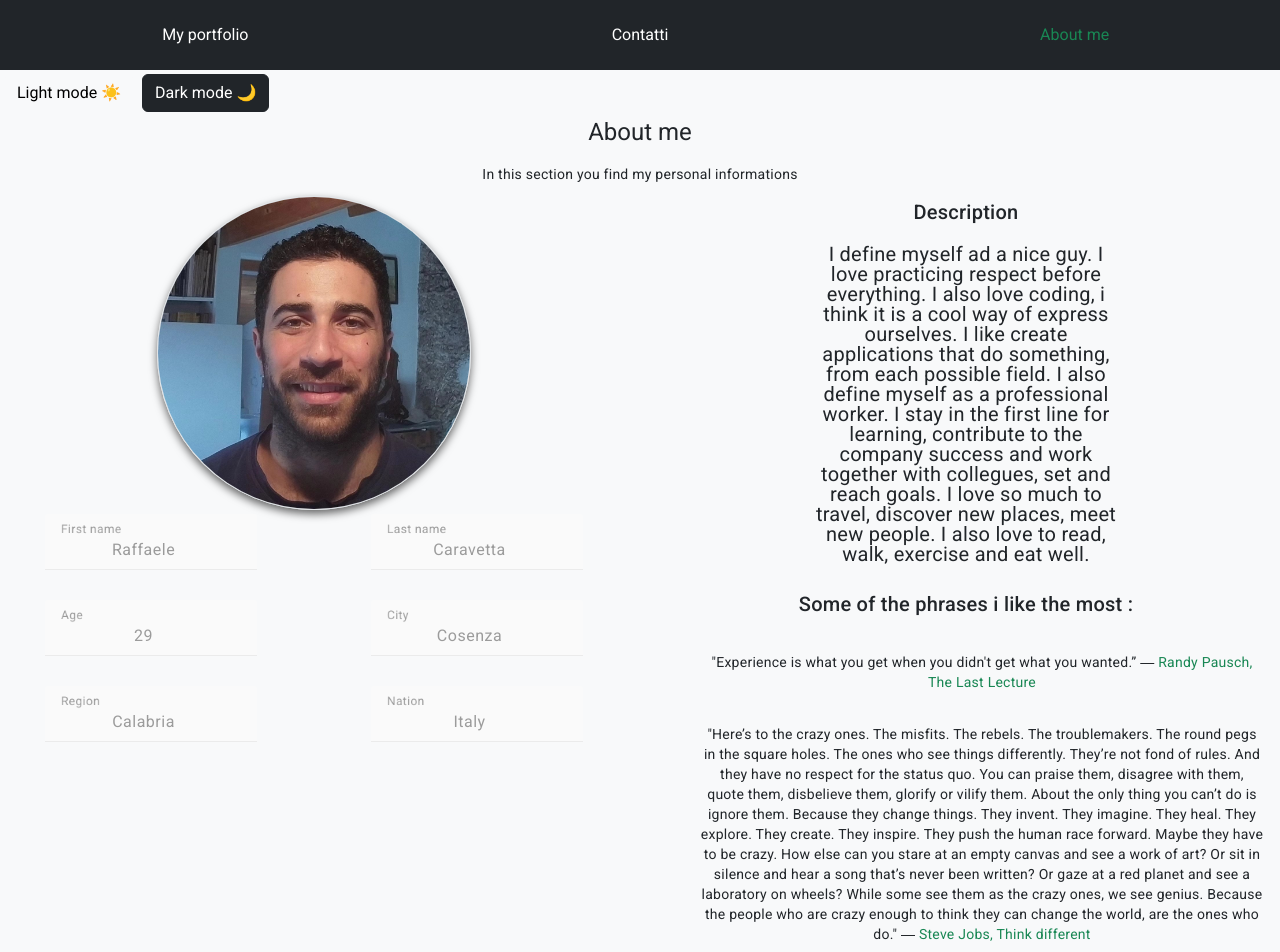
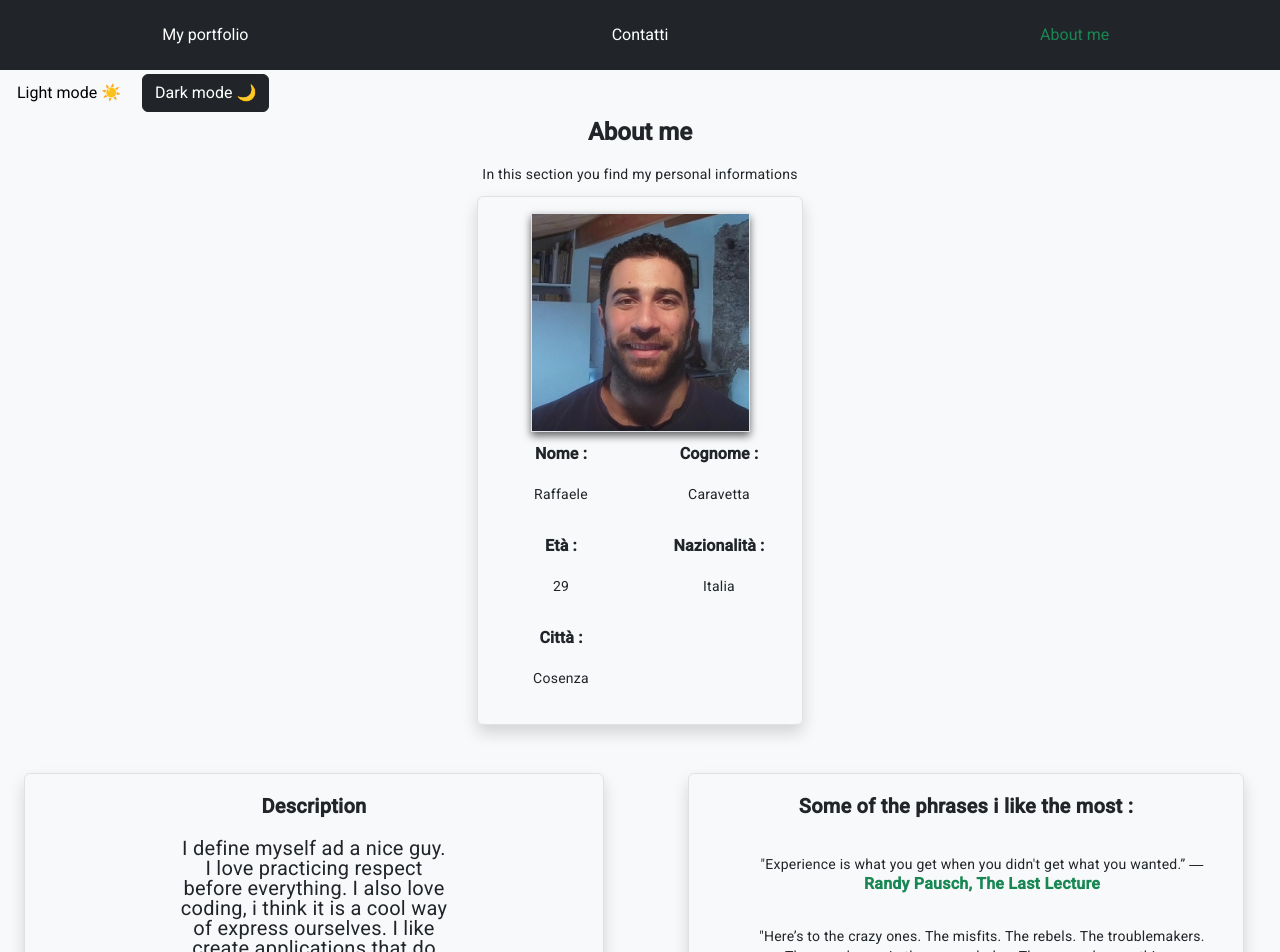
Before and after one commit to RaffaeleCaravett/portfolio, an Angular app: page /aboutme in a window 1280 px wide. Shown: the top 952 px of the page. Built offline with nearby package versions, Linux system fonts and the light colour scheme; a small style sheet from the web is missing.

Commit message:
updated portfolio

```diff
--- a/package.json
+++ b/package.json
@@ -22,6 +22,7 @@
     "@angular/router": "^16.0.0",
     "aos": "^2.3.4",
     "bootstrap": "^5.3.2",
+    "leaflet": "^1.9.4",
     "rxjs": "~7.8.0",
     "tslib": "^2.3.0",
     "zone.js": "~0.13.0"
@@ -32,6 +33,7 @@
     "@angular/compiler-cli": "^16.0.0",
     "@types/aos": "^3.0.7",
     "@types/jasmine": "~4.3.0",
+    "@types/leaflet": "^1.9.8",
     "jasmine-core": "~4.6.0",
     "karma": "~6.4.0",
     "karma-chrome-launcher": "~3.2.0",
--- a/src/app/Components/about-me/about-me.component.html
+++ b/src/app/Components/about-me/about-me.component.html
@@ -1,92 +1,82 @@
   <div class="row text-center" [ngClass]="bg === 'dark' ? 'bg-dark text-white' : 'bg-light text-dark'" style="min-height: 85vh;">
-<h1>About me</h1>
+<h1 class="fw-bolder">About me</h1>
 <p>In this section you find my personal informations</p>
-<div class="col-md-6 text-center">
+<div class="col-md-12 text-center">
   <div class="row">
-    <div class="col-md-12">
-          <img src="assets/aboutme-images/raffaelecaravetta.jpg" alt="" class="border rounded-circle w-50"
+    <div class="col-md-6 m-auto text-center">
+      <div class="row">
+        <div class="col-md-6 p-3 border rounded shadow m-auto">
+          <div>
+            <img src="assets/aboutme-images/raffaelecaravetta.jpg" alt="" class="border w-75"
           [ngClass]="bg === 'dark' ? 'gold-shadow' : 'black-shadow'"
           >
+          </div>
+          <div>
+<div class="row">
+  <div class="col-md-6 p-2">
+    <h3 class="fw-bolder">Nome :</h3>
+    <p>Raffaele</p>
+  </div>
+  <div class="col-md-6 p-2">
+    <h3 class="fw-bolder">Cognome :</h3>
+    <p>Caravetta</p>
+  </div>
+  <div class="col-md-6 p-2">
+    <h3 class="fw-bolder">Età :</h3>
+    <p>29</p>
+  </div>
+  <div class="col-md-6 p-2">
+    <h3 class="fw-bolder">Nazionalità :</h3>
+    <p>Italia</p>
+  </div>
+  <div class="col-md-6 p-2">
+    <h3 class="fw-bolder">Città :</h3>
+    <p>Cosenza</p>
+  </div>
+</div>
+          </div>
+        </div>
+      </div>
+
     </div>
-<div class="p-1 col-md-6">
-<div class="example-container">
-  <mat-form-field floatLabel="always">
-    <mat-label>First name</mat-label>
-    <input matInput type="number" class="example-right-align text-center" placeholder="Raffaele" disabled>
-  </mat-form-field>
-</div>
-</div>
-<div class="p-1 col-md-6">
-<div class="example-container">
-  <mat-form-field floatLabel="always">
-    <mat-label>Last name</mat-label>
-    <input matInput type="number" class="example-right-align text-center" placeholder="Caravetta" disabled>
-  </mat-form-field>
-</div>
-</div>
-<div class="p-1 col-md-6">
-<div class="example-container">
-  <mat-form-field floatLabel="always">
-    <mat-label>Age</mat-label>
-    <input matInput type="number" class="example-right-align text-center" placeholder="29" disabled>
-  </mat-form-field>
-</div>
-</div>
-<div class="p-1 col-md-6">
-<div class="example-container">
-  <mat-form-field floatLabel="always">
-    <mat-label>City</mat-label>
-    <input matInput type="number" class="example-right-align text-center" placeholder="Cosenza" disabled>
-  </mat-form-field>
-</div>
-</div>
-<div class="p-1 col-md-6">
-<div class="example-container">
-  <mat-form-field floatLabel="always">
-    <mat-label>Region</mat-label>
-    <input matInput type="number" class="example-right-align text-center" placeholder="Calabria" disabled>
-  </mat-form-field>
-</div>
-</div>
-<div class="p-1 col-md-6">
-<div class="example-container">
-  <mat-form-field floatLabel="always">
-    <mat-label>Nation</mat-label>
-    <input matInput type="number" class="example-right-align text-center" placeholder="Italy" disabled>
-  </mat-form-field>
-</div>
-</div>
   </div>
 
 </div>
-<div class="col-md-6 text-center">
-<h2>Description</h2>
+<div class="col-md-6 text-center p-5">
+  <div class="row ">
+    <div class="col-md-12 p-3 border rounded shadow">
+<h2 class="fw-bolder">Description</h2>
 <p class="fs-5 w-50 m-auto">
   I define myself ad a nice guy. I love practicing respect before everything. I also love coding, i think it is a cool way of express ourselves. I like create applications that do something,
   from each possible field. I also define myself as a professional worker. I stay in the first line for learning, contribute to the company success and work together with collegues, set and reach goals.
   I love so much to travel, discover new places, meet new people. I also love to read, walk, exercise and eat well.
 </p>
-<div class="row py-4">
-  <div class="col-md-12">
-<h2>Some of the phrases i like the most : </h2>
+    </div>
+  </div>
+</div>
+<div class="col-md-6">
+  <div class="row p-5">
+    <div class="col-md-12 p-3 border rounded shadow">
+<h2 class="fw-bolder">Some of the phrases i like the most : </h2>
 <ul>
   <li class="p-3">"Experience is what you get when you didn't get what you wanted.”
-    ― <span class="text-success"> Randy Pausch, The Last Lecture </span></li>
+    ― <span class="text-success fs-6 fw-bolder"> Randy Pausch, The Last Lecture </span></li>
   <li class="p-3">"Here’s to the crazy ones. The misfits. The rebels. The troublemakers. The round pegs in the square holes. The ones who see things differently. They’re not fond of rules. And they
     have no respect for the status quo. You can praise them, disagree with them, quote them, disbelieve them, glorify or vilify them. About the only thing you can’t do is ignore them.
      Because they change things. They invent. They imagine. They heal. They explore. They create. They inspire. They push the human race forward. Maybe they have to be crazy. How else can
       you stare at an empty canvas and see a work of art? Or sit in silence and hear a song that’s never been written? Or gaze at a red planet
      and see a laboratory on wheels? While some see them as the crazy ones, we see genius. Because the people who are crazy enough to think they can change the world, are the ones who do."
-     ―<span class="text-success"> Steve Jobs, Think different </span></li>
+     ―<span class="text-success fs-6 fw-bolder"> Steve Jobs, Think different </span></li>
   <li class="p-3">
     "Sincerity is not proof of truth. We must not make the mistake of saying: 'he must be right; he's so sincere.' Because, it is possible that he is sincerely wrong. We can only judge truth with truth and
-    sincerity with sincerity." ―<span class="text-success"> Jim Rohn, The five keys of success </span>
+    sincerity with sincerity." ―<span class="text-success fs-6 fw-bolder"> Jim Rohn, The five keys of success </span>
   </li>
 </ul>
+    </div>
   </div>
-  <div class="col-md-12">
+</div>
+<div class="col-md-12 p-5 text-start">
+  <div id="map" class="shadow-lg" style="height: 400px;"></div>
+</div>
 
   </div>
-</div>
-</div>
-  </div>
--- a/src/app/Components/about-me/about-me.component.ts
+++ b/src/app/Components/about-me/about-me.component.ts
@@ -1,16 +1,29 @@
-import { Component } from '@angular/core';
+import { Component, OnInit } from '@angular/core';
 import { Subjects } from 'src/app/Services/subjects.service';
-
+import * as L from 'leaflet';
 @Component({
   selector: 'app-about-me',
   templateUrl: './about-me.component.html',
   styleUrls: ['./about-me.component.scss']
 })
-export class AboutMeComponent {
+export class AboutMeComponent implements OnInit{
   bg!:string
+
   constructor(private subjectService:Subjects){
   subjectService.themeSubject.subscribe((data:string)=>{
     this.bg=data
   })
   }
+  ngOnInit(): void {
+    const map =  L.map('map').setView([39.2970, 16.2500], 13);
+
+    L.tileLayer('https://{s}.tile.openstreetmap.org/{z}/{x}/{y}.png', {
+      attribution: '© OpenStreetMap contributors'
+    }).addTo(map);
+    const marker = L.marker([39.2970, 16.2500]).addTo(map);
+    marker.bindPopup("I'm here!").openPopup();
+  }
+
+
+
 }
--- a/src/app/Components/contatti/contatti.component.html
+++ b/src/app/Components/contatti/contatti.component.html
@@ -1,6 +1,6 @@
 
   <div class="row text-center" [ngClass]="bg === 'dark' ? 'bg-dark text-white' : 'bg-light text-dark'" style="min-height: 85vh;">
-    <h1>My contacts</h1>
+    <h1 class="fw-bolder">My contacts</h1>
     <p>In this section you find all my contacts</p>
     <div class="col-md-12 d-flex justify-content-center text-center">
       <div class="row">
--- a/src/app/Components/home/home.component.html
+++ b/src/app/Components/home/home.component.html
@@ -1,6 +1,6 @@
   <div class="row text-center" [ngClass]="bg === 'dark' ? 'bg-dark text-white' : 'bg-light text-dark'" >
     <div class="col-md-12 py-3">
-      <h1>Raffaele Caravetta portfolio</h1>
+      <h1 class="fw-bolder">Raffaele Caravetta portfolio</h1>
       <p>Welcome to my personal portfolio! It is a pleasure to have you here.</p>
       <p>In this section you will find informations like programming languages that i use and the  projects that i've made.</p>
     </div>
--- a/src/index.html
+++ b/src/index.html
@@ -6,12 +6,15 @@
   <base href="/">
   <meta name="viewport" content="width=device-width, initial-scale=1">
   <link rel="icon" type="image/x-icon" href="favicon.ico">
-  <link rel="stylesheet" href="https://cdnjs.cloudflare.com/ajax/libs/font-awesome/5.15.4/css/all.min.css" integrity="sha512-jpw8M6HiW9BH2e3JLczF2lE+Z+X79PSQkNTBj/KQ6xlzZyoD7pNTvLb4U/2OABlGEjVgVRvtv9A6dauWGDSw1Q==" crossorigin="anonymous" referrerpolicy="no-referrer" />
   <link rel="preconnect" href="https://fonts.gstatic.com">
   <link href="https://fonts.googleapis.com/css2?family=Roboto:wght@300;400;500&display=swap" rel="stylesheet">
   <link href="https://fonts.googleapis.com/icon?family=Material+Icons" rel="stylesheet">
+  <link rel="stylesheet" href="https://unpkg.com/leaflet/dist/leaflet.css" integrity="actual-integrity-value" crossorigin="" />
+  <link rel="stylesheet" href="https://cdnjs.cloudflare.com/ajax/libs/font-awesome/5.15.4/css/all.min.css" integrity="actual-integrity-value" crossorigin="anonymous" referrerpolicy="no-referrer" />
+
 </head>
 <body class="mat-typography">
   <app-root></app-root>
+  <script src="https://unpkg.com/leaflet/dist/leaflet.js" integrity="actual-integrity-value" crossorigin=""></script>
 </body>
 </html>
```
Also changed, not shown: 1 other file (tests, documents, lock files or other folders).
